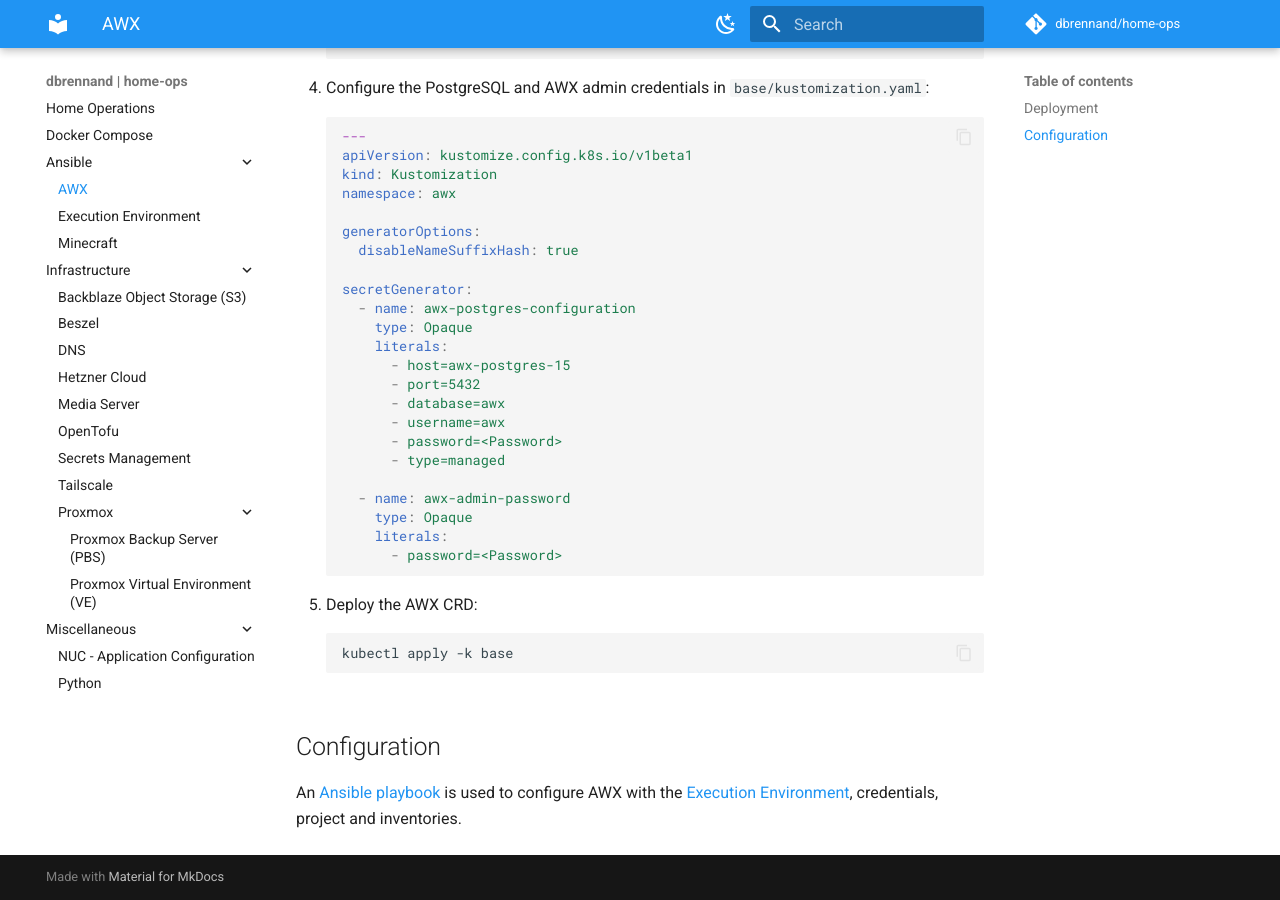
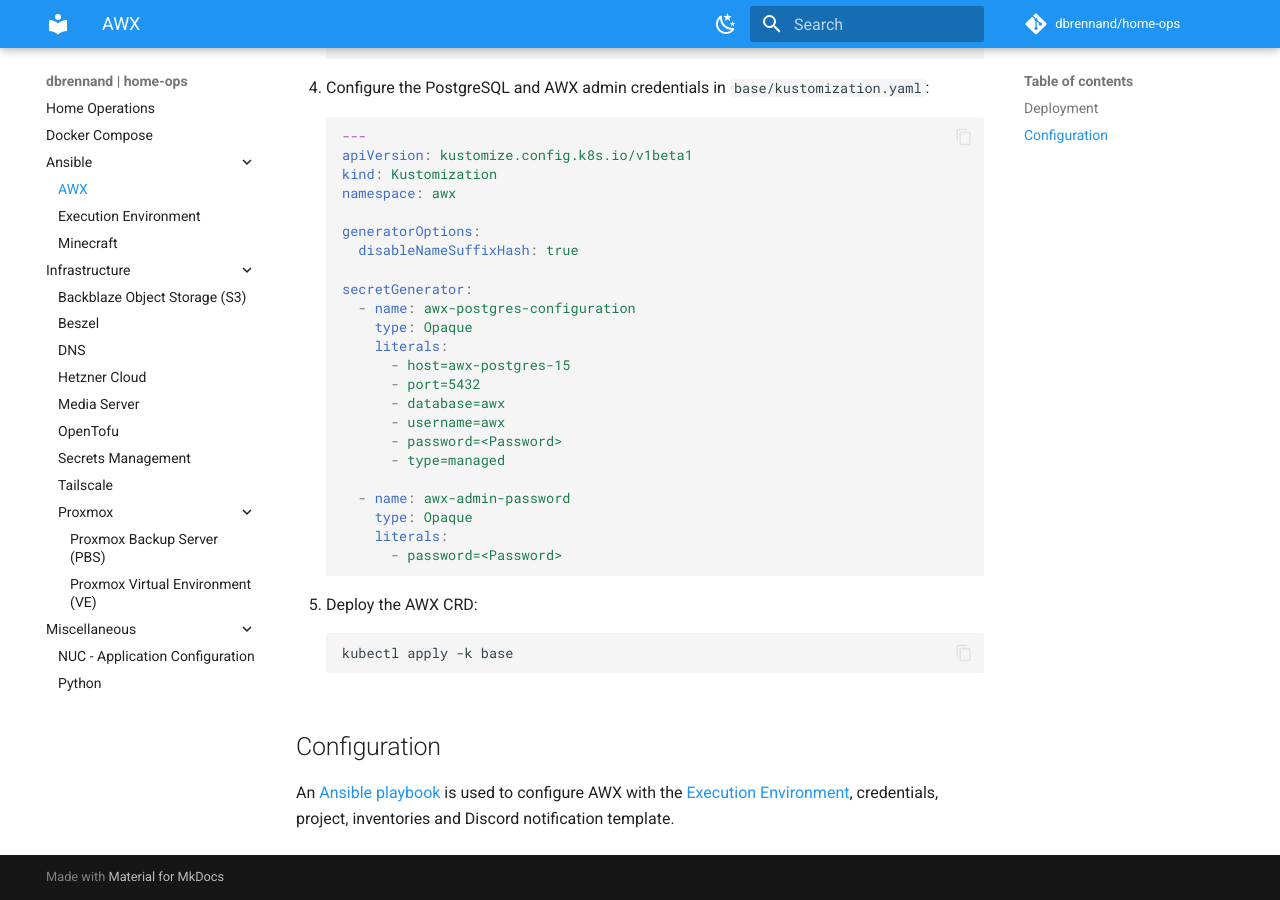
Before and after one commit to dbrennand/home-ops, an MkDocs documentation site: the page built from docs/ansible/awx.md, in a window 1280 px wide and 900 px high, scrolled down 1019 px. Built offline with MkDocs 1.6.1 and Material for MkDocs 9.7.7, drawn with Linux system fonts in a browser that asks for light colours; comment, search, counter and statistics services are not loaded.

Commit message:
docs(awx): mention discord notifications

```diff
--- a/docs/ansible/awx.md
+++ b/docs/ansible/awx.md
@@ -78,4 +78,4 @@
 
 ## Configuration
 
-An [Ansible playbook](https://github.com/dbrennand/home-ops/blob/dev/ansible/playbooks/playbook-awx.yml) is used to configure AWX with the [Execution Environment](execution-environment.md), credentials, project and inventories.
+An [Ansible playbook](https://github.com/dbrennand/home-ops/blob/dev/ansible/playbooks/playbook-awx.yml) is used to configure AWX with the [Execution Environment](execution-environment.md), credentials, project, inventories and Discord notification template.
```
